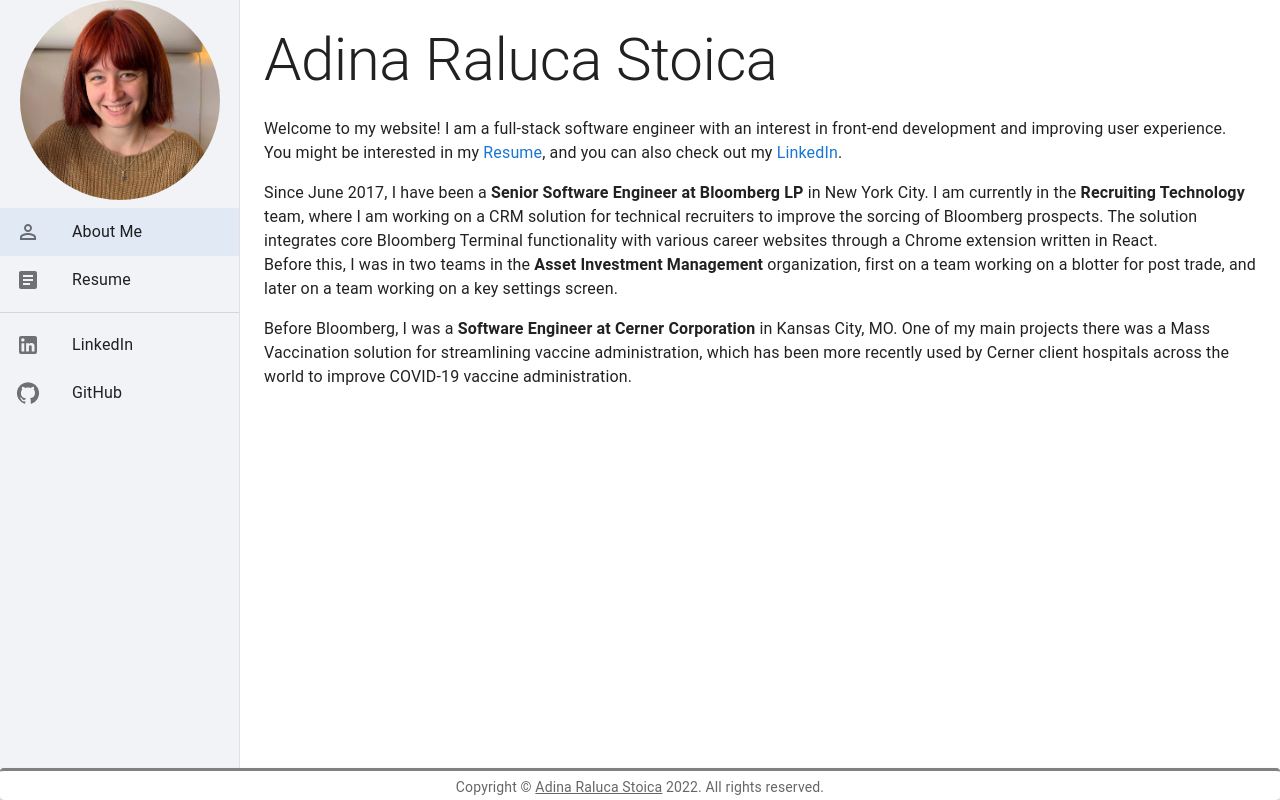
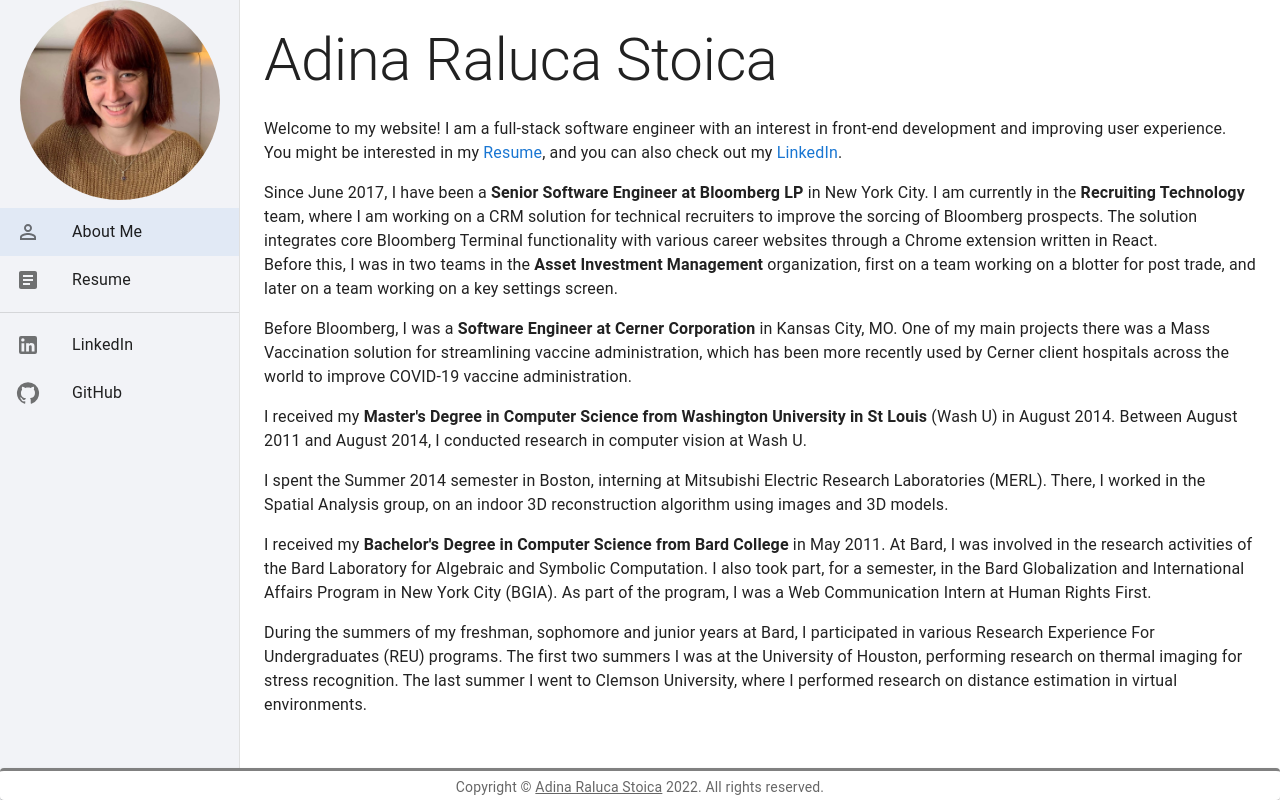
Before and after one commit to adinutzyc21/adinutzyc21.github.io, a React (Create React App) app: page / in a window 1280 px wide. Built offline with nearby package versions, Linux system fonts and the light colour scheme.

Commit message:
Edit content

```diff
--- a/src/components/content.jsx
+++ b/src/components/content.jsx
@@ -2,7 +2,7 @@
 // import MyTimeline from './timeline';
 // import OutlinedCard from './card';
 
-function Content(props) {
+export default function Content(props) {
     return (
         <Box
             component="main"
@@ -14,8 +14,8 @@
             <Typography paragraph>
                 Welcome to my website! I am a full-stack software engineer with an interest in front-end development and improving
                 user experience. You might be interested in my {" "}
-                <Link href="http://adinastoica.com/extras/StoicaAdina_Resume.pdf" rel="noopener noreferrer" target="_blank"
-                    underline="none">Resume</Link>, and you can also check out my {" "}
+                <Link href="https://drive.google.com/file/d/1-yBduZ8VU4Gxjpgi1DWN6U5bQ0uqPEsR/view?usp=sharing" rel="noopener noreferrer" target="_blank" underline="none">
+                    Resume</Link>, and you can also check out my {" "}
                 <Link href="https://www.linkedin.com/in/adinutzyc21/" rel="noopener noreferrer" target="_blank"
                     underline="none">LinkedIn</Link>.
             </Typography>
@@ -32,7 +32,30 @@
                 projects there was a Mass Vaccination solution for streamlining vaccine administration, which has been more recently
                 used by Cerner client hospitals across the world to improve COVID-19 vaccine administration.
             </Typography>
-            {/* <Stack direction="row" spacing={2}>
+            <Typography paragraph>
+                I received my <b>Master's Degree in Computer Science from Washington University in St Louis </b> (Wash U)
+                in August 2014. Between August 2011 and August 2014, I conducted research in computer vision at Wash U.
+            </Typography>
+            <Typography paragraph>
+                I spent the Summer 2014 semester in Boston, interning at Mitsubishi Electric Research Laboratories (MERL). There, I
+                worked in the Spatial Analysis group, on an indoor 3D reconstruction algorithm using images and 3D models.
+            </Typography>
+            <Typography paragraph>
+                I received my <b>Bachelor's Degree in Computer Science from Bard College</b> in May 2011. At Bard, I was involved in
+                the research activities of the Bard Laboratory for Algebraic and Symbolic Computation. I also took part, for a
+                semester, in the Bard Globalization and International Affairs Program in New York City (BGIA). As part of the program,
+                I was a Web Communication Intern at Human Rights First.
+            </Typography>
+            <Typography paragraph>
+                During the summers of my freshman, sophomore and junior years at Bard, I participated in various Research Experience
+                For Undergraduates (REU) programs. The first two summers I was at the University of Houston, performing research on
+                thermal imaging for stress recognition. The last summer I went to Clemson University, where I performed research on
+                distance estimation in virtual environments.
+            </Typography>
+            {/* <Typography paragraph>
+                You can read more about my research and in the Projects section of this website.
+            </Typography>
+            <Stack direction="row" spacing={2}>
                 <OutlinedCard />
                 <OutlinedCard />
                 <OutlinedCard />
@@ -42,5 +65,3 @@
         </Box>
     );
 }
-
-export default Content;
--- a/src/components/resumeContent.jsx
+++ b/src/components/resumeContent.jsx
@@ -1,6 +1,8 @@
 
 import { Typography, Box, Link } from '@mui/material';
 export default function ResumeContent(props) {
+    let resumeHeight = (window.innerHeight <= 700);
+
     return (
         <Box
             component="main"
@@ -10,9 +12,12 @@
                 Resume
             </Typography>
             <Typography paragraph>
-                You can download the PDF version of my resume <Link href="http://adinastoica.com/extras/StoicaAdina_Resume.pdf" rel="noopener noreferrer" target="_blank" underline="none">here</Link>.
+                Below is an up-to-date PDF version of my resume.
+                Alternatively, you can view it on and download it from Google Drive as a{" "}
+                <Link href="https://drive.google.com/file/d/1-yBduZ8VU4Gxjpgi1DWN6U5bQ0uqPEsR/view?usp=sharing" rel="noopener noreferrer" target="_blank" underline="none">PDF</Link>
+                {" "} or as a {" "} <Link href="https://docs.google.com/document/d/1-3t0KQSIWwOH8PAXfo9t-FovKuEXWS3x/edit?usp=sharing&ouid=111707461551079757727&rtpof=true&sd=true" rel="noopener noreferrer" target="_blank" underline="none">Word document</Link>.
             </Typography>
-            <iframe title="Resume" src="https://drive.google.com/file/d/1-yBduZ8VU4Gxjpgi1DWN6U5bQ0uqPEsR/preview" width="100%" height="700px" allow="autoplay"></iframe>
+            <iframe title="Resume" src="https://drive.google.com/file/d/1-yBduZ8VU4Gxjpgi1DWN6U5bQ0uqPEsR/preview" style={{ width: "100%", height: "700px" }} allow="autoplay"></iframe>
         </Box >
     );
 }
```
